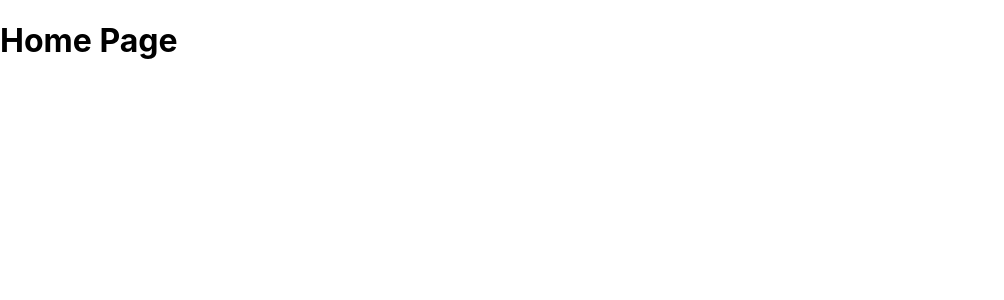
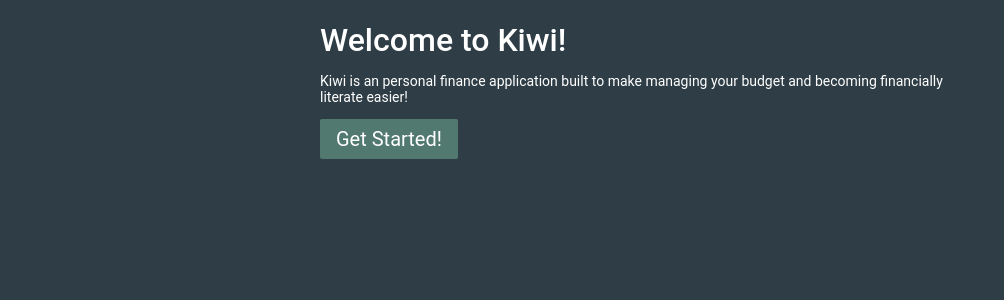
Before and after one commit to jadekeegan/kiwi, a React (Create React App) app: page / in a window 1280 px wide. Shown: the top 300 px of the page, without its empty margins (0-1004 px from the left). Built offline with nearby package versions, Linux system fonts and the light colour scheme.

Commit message:
added home page html and css

```diff
--- /dev/null
+++ b/src/components/home.component.css
@@ -0,0 +1,4 @@
+.home-page {
+  margin: auto;
+  width: 50%;
+}
--- a/src/components/home.component.js
+++ b/src/components/home.component.js
@@ -1,11 +1,17 @@
 import React, { Component } from 'react';
+import { Link } from "react-router-dom";
+import "./home.component.css"
 
 export default class Home extends Component {
 
   render() {
     return (
-      <div>
-        <h1>Home Page</h1>
+      <div class="home-page">
+        <h1>Welcome to Kiwi!</h1>
+        <p>Kiwi is an personal finance application built to make managing your budget and becoming financially literate easier!</p>
+        <Link to="/sign-up">
+          <button>Get Started!</button>
+        </Link>
       </div>
     );
   }
--- a/src/index.css
+++ b/src/index.css
@@ -1,13 +1,112 @@
-body {
-  margin: 0;
-  font-family: -apple-system, BlinkMacSystemFont, 'Segoe UI', 'Roboto', 'Oxygen',
-    'Ubuntu', 'Cantarell', 'Fira Sans', 'Droid Sans', 'Helvetica Neue',
-    sans-serif;
+/* Global Styles */
+
+* {
+  font-family: 'Roboto', Arial, sans-serif;
+  color: white;
+  box-sizing: border-box;
   -webkit-font-smoothing: antialiased;
   -moz-osx-font-smoothing: grayscale;
 }
 
-code {
-  font-family: source-code-pro, Menlo, Monaco, Consolas, 'Courier New',
-    monospace;
+body {
+  margin: 0;
+  background: #2F3E46;
+  color: white;
 }
+
+.container {
+  display: flex;
+  flex-direction: row;
+  width: 100%;
+  justify-content: center;
+}
+
+router-outlet + *  {
+  padding: 0;
+}
+
+/* Text */
+
+h1 {
+  font-size: 32px;
+  margin-bottom: 0;
+}
+
+h2 {
+  font-size: 20px;
+}
+
+h1, h2 {
+  font-weight: 500;
+}
+
+p {
+  font-size: 14px;
+}
+
+/* Hyperlink */
+
+a {
+  cursor: pointer;
+  color: #52796F;
+  text-decoration: none;
+}
+
+a:hover {
+  opacity: 0.8;
+}
+
+/* Input */
+
+input {
+  font-size: 14px;
+  border-radius: 2px;
+  padding: 8px;
+  border: 1px solid #BDBDBD;
+  color: #303030;
+  width: 100%;
+}
+
+label {
+  font-size: 12px;
+  font-weight: 500;
+  margin-bottom: 4px;
+  margin-top: 16px;
+  display: block;
+  text-transform: uppercase;
+}
+
+/* Button */
+.button, button {
+  display: inline-flex;
+  align-items: center;
+  padding: 8px 16px;
+  border-radius: 2px;
+  font-size: 20px;
+  cursor: pointer;
+  background-color: #52796F;
+  color: white;
+  border: none;
+}
+
+.button:hover, button:hover {
+  opacity: 0.8;
+  font-weight: normal;
+}
+
+.button:disabled, button:disabled {
+  opacity: 0.5;
+  cursor: auto;
+}
+
+@media only screen and (max-device-width: 480px) {
+
+  .home-page-info {
+    margin: auto;
+    width: 85%;
+  }
+
+  .content {
+    margin: 0;
+  }
+}
```
Also changed, not shown: src/components/navbar.component.js (added).
